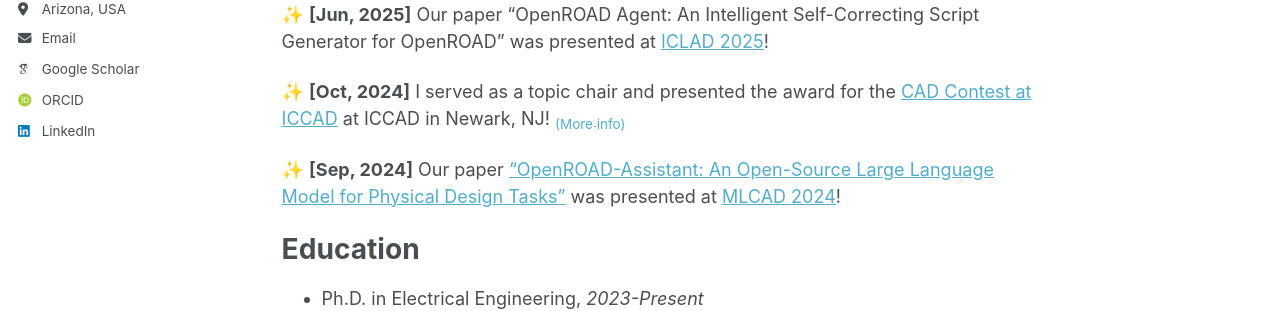
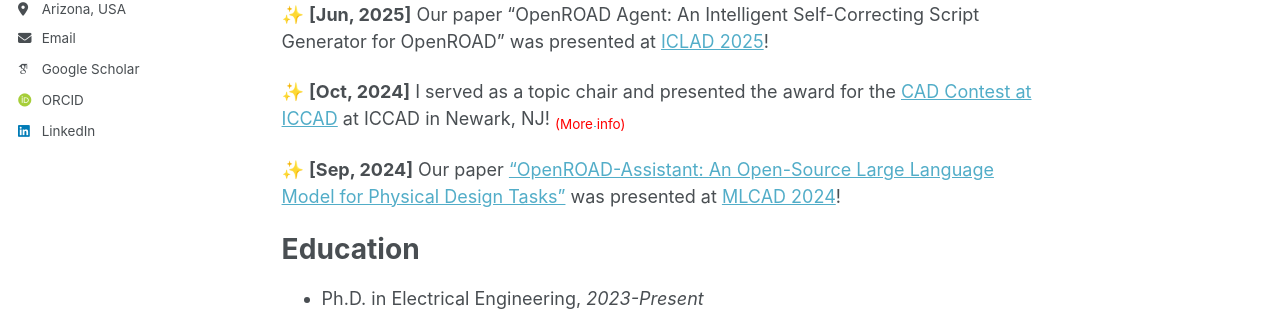
Before and after one commit to bingyuew/bingyuew.github.io, a Jekyll site: the page built from _pages/about.md, in a window 1280 px wide. Shown: the part 404-715 px from the top of the page. Built offline with Jekyll 4.4.1, drawn with Linux system fonts in a browser that asks for light colours; some web fonts are replaced.

Commit message:
update about
Signed-off-by: 吳秉曜 <wubingyao@MacBook-bro.local>

```diff
--- a/_pages/about.md
+++ b/_pages/about.md
@@ -15,7 +15,7 @@
 
 ✨ **[Jun, 2025]** Our paper "OpenROAD Agent: An Intelligent Self-Correcting Script Generator for OpenROAD" was presented at [ICLAD 2025](https://iclad.ai/)!
 
-✨ **[Oct, 2024]** I served as a topic chair and presented the award for the [CAD Contest at ICCAD](https://www.iccad-contest.org/2024/) at ICCAD in Newark, NJ! [<sub>(More info)</sub>](https://bingyuew.github.io/talks/2024-10-31-iccad)
+✨ **[Oct, 2024]** I served as a topic chair and presented the award for the [CAD Contest at ICCAD](https://www.iccad-contest.org/2024/) at ICCAD in Newark, NJ! [<sub style="color: red;">(More info)</sub>](https://bingyuew.github.io/talks/2024-10-31-iccad)
 
 ✨ **[Sep, 2024]** Our paper ["OpenROAD-Assistant: An Open-Source Large Language Model for Physical Design Tasks"](https://ieeexplore.ieee.org/document/10740242) was presented at [MLCAD 2024](https://mlcad.org/symposium/2024/)!
 
```
